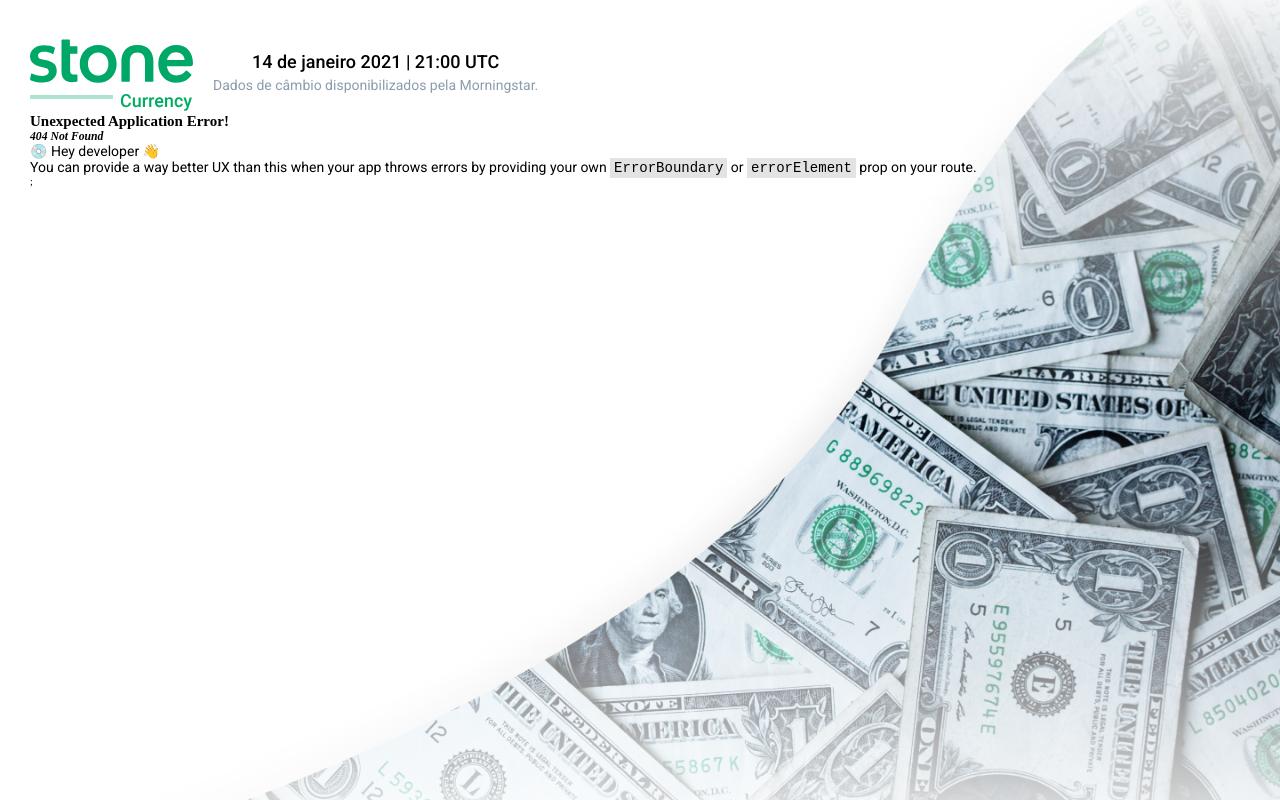
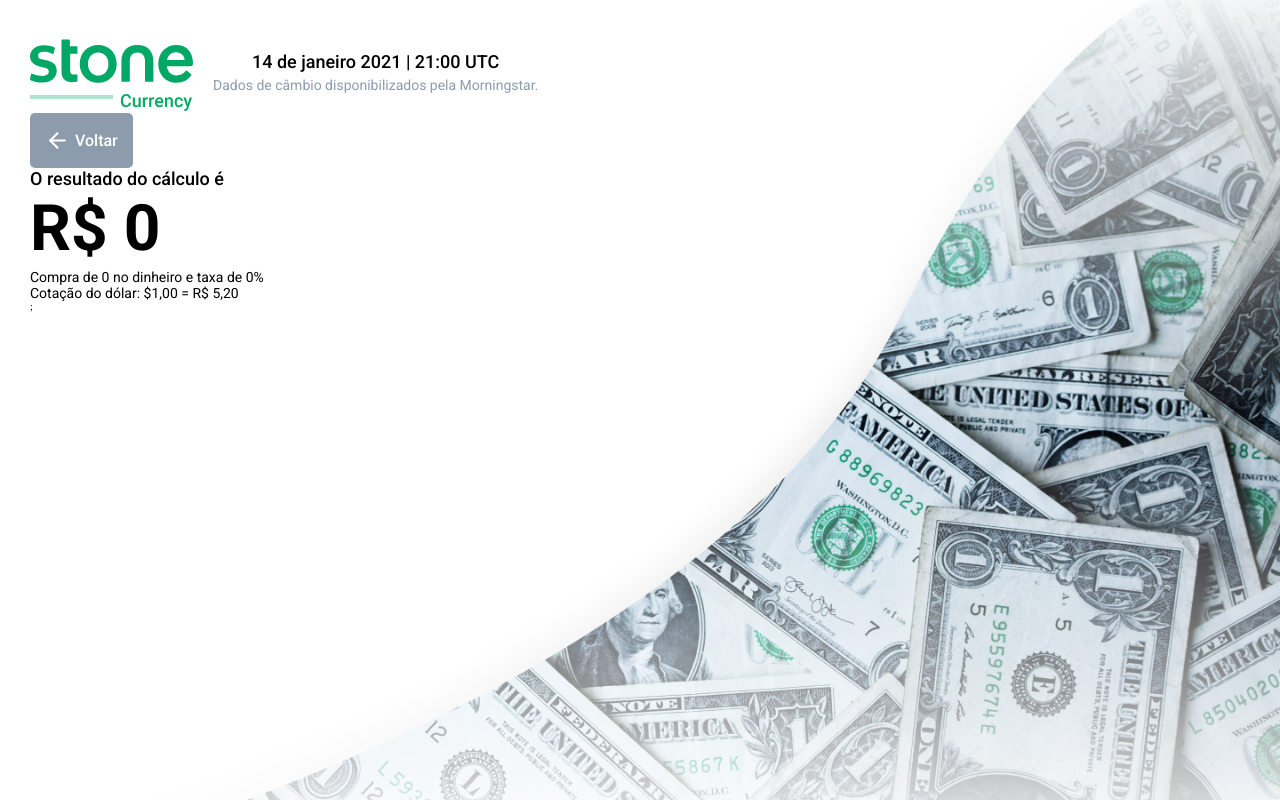
Before and after one commit to renanromagnollo/buy-money, a React (Vite) app: page /result in a window 1280 px wide. Before the commit this address had no page. Built offline with nearby package versions, Linux system fonts and the light colour scheme.

Commit message:
feat: routes done

```diff
--- a/src/components/Buttons/ButtonConvert.tsx
+++ b/src/components/buttons/ButtonConvert.tsx
@@ -1,6 +1,7 @@
 import { ButtonHTMLAttributes } from 'react';
 import styled from 'styled-components';
-import { IconArrows } from '../Icons/IconArrows';
+import { IconArrows } from '../assets/icons/IconArrows';
+// import { Link } from 'react-router-dom';
 
 interface ButtonConvertProps extends ButtonHTMLAttributes<HTMLButtonElement> {
   enabled?: boolean;
@@ -29,8 +30,10 @@ const Button = styled.button<{ disabled?: boolean }>`
 `;
 export function ButtonConvert({ enabled = false, ...props }: ButtonConvertProps) {
   return (
+    // <Link to={'/result'}>
     <Button {...props} disabled={!enabled}>
       <IconArrows /> <h6>Converter</h6>
     </Button>
+    // </Link>
   );
 }
--- a/src/components/Template.tsx
+++ b/src/components/layout/Template.tsx
@@ -1,7 +1,7 @@
 import { ReactNode } from 'react';
 import styled from 'styled-components';
 
-import { Logo } from './Logo';
+import { Logo } from '../assets/Logo';
 
 interface TemplateProps {
   children: ReactNode;
--- a/src/components/ConverterTool.tsx
+++ b/src/components/layout/views/ConverterTool.tsx
@@ -1,6 +1,7 @@
 import { useRef } from 'react';
-import { ButtonConvert } from './Buttons/ButtonConvert';
+import { ButtonConvert } from '../../buttons/ButtonConvert';
 import styled from 'styled-components';
+import { useNavigate } from 'react-router-dom';
 
 const ToolArea = styled.section`
   display: flex;
@@ -29,11 +30,13 @@ export function ConverterTool() {
   console.log('componente renderizou');
   const refDolar = useRef<HTMLInputElement>(null);
   const refTaxa = useRef<HTMLInputElement>(null);
+  const navigate = useNavigate();
 
   function handleDolar() {
     if (refDolar && refTaxa) {
       console.log(refDolar.current?.value);
       console.log(refTaxa.current?.value);
+      navigate(`/result?d=${refDolar.current?.value}&t=${refTaxa.current?.value}`);
     }
   }
 
--- a/src/components/Result.tsx
+++ b/src/components/layout/views/Result.tsx
@@ -1,4 +1,5 @@
 import { ArrowLeft } from 'lucide-react';
+import { Link, useLocation } from 'react-router-dom';
 import styled from 'styled-components';
 
 const Container = styled.section`
@@ -25,16 +26,24 @@ const Button = styled.button`
 `;
 
 export function Result() {
+  const { search } = useLocation();
+  const queryParams = new URLSearchParams(search);
+  const d = +queryParams.get('d')!;
+  const t = +queryParams.get('t')!;
   return (
     <Container>
-      <Button>
-        <ArrowLeft color="#ffffff" size={25} />
-        <h6>Voltar</h6>
-      </Button>
+      <Link to={'/'}>
+        <Button>
+          <ArrowLeft color="#ffffff" size={25} />
+          <h6>Voltar</h6>
+        </Button>
+      </Link>
       <h5>O resultado do cálculo é</h5>
-      <h1>R$ 240,56</h1>
+      <h1>R$ {d * t}</h1>
       <div>
-        <p>Compra no dinheiro e taxa de 5.3%</p>
+        <p>
+          Compra de {d} no dinheiro e taxa de {t}%
+        </p>
         <p>Cotação do dólar: $1,00 = R$ 5,20</p>
       </div>
     </Container>
```
Also changed, not shown: src/App.tsx (+7 -4 lines), src/components/assets/Logo.tsx (renamed from src/components/Logo.tsx), src/components/assets/icons/IconArrows.tsx (renamed from src/components/Icons/IconArrows.tsx), src/components/assets/icons/IconGraph.tsx (renamed from src/components/Icons/IconGraph.tsx), src/components/loaders/LoaderSpin.tsx (renamed from src/components/Loaders/LoaderSpin.tsx).
